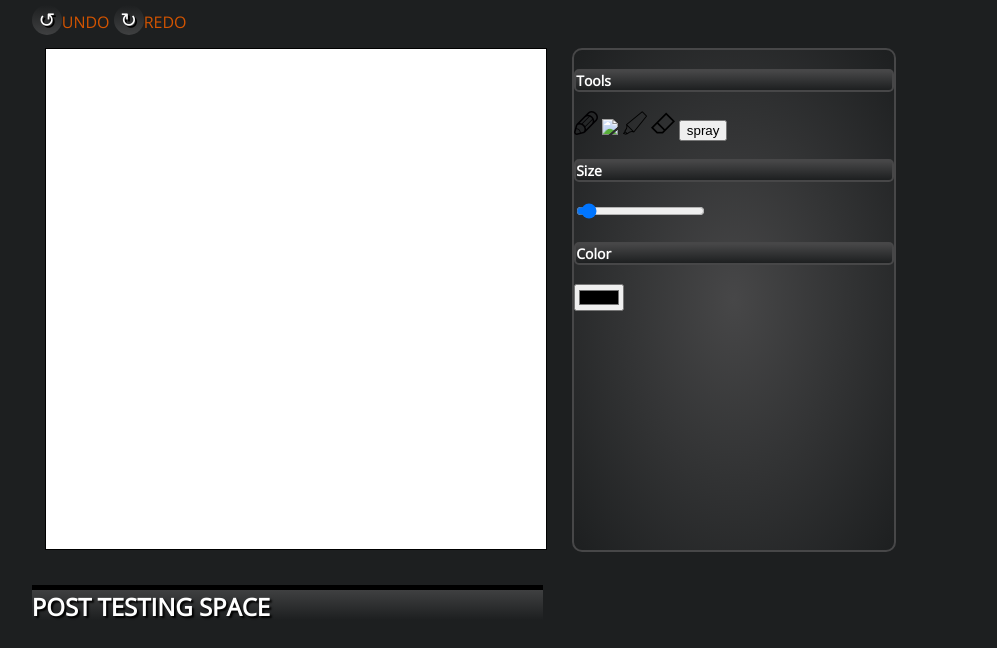
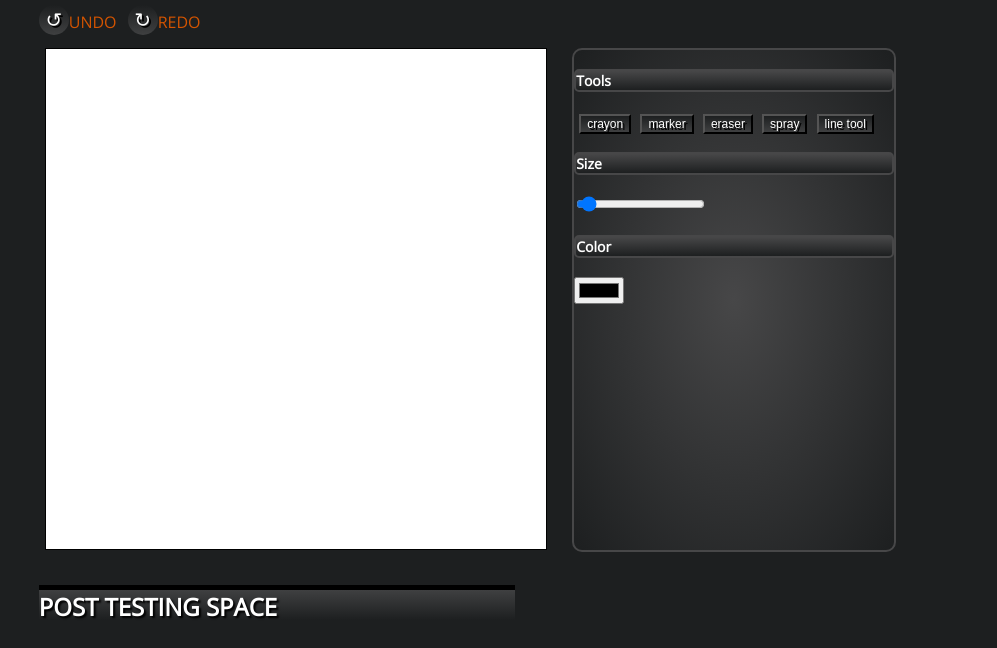
Before and after one commit to ericweidman/SKETCHr, a website: page public/index.html in a window 1280 px wide. Shown: the part 235-883 px from the top of the page, without its empty margins (45-1042 px from the left). Drawn offline with nearby package versions, Linux system fonts and the light colour scheme.

Commit message:
changed some styles in canvas

```diff
--- a/public/index.html
+++ b/public/index.html
@@ -23,10 +23,12 @@
 
     </section>
     <h1>SKETCH<span>r</span>
+
         <input class='button' type='button' id='clear' value='clear all'>
         <input class='button' type='button' id='save' value='save'>
         <input class='button' type="button" id='delete' value="remove">
         <input class='button' type='button' id='open' value='open'>
+
     </h1>
     <input class='statusButton' type='button' value='↺' id='undo'><span>UNDO</span>
     <input class='statusButton' type='button' value='↻' id='redo'><span>REDO</span>
@@ -35,11 +37,13 @@
     </div>
     <section class="sidebar">
       <h4>Tools</h4>
-      <img src="img/rubber.png"  id="crayon" value='crayon'>
-      <img src="#"  id="lineTool" value='lineTool'>
-      <img src="img/tool.png"   id="marker" value='marker'>
-      <img src="img/delete.png"  id="eraser" value='eraser'>
-      <input type="button" name="spray" value="spray">
+
+      <button class= "tools" type="button" name="crayon" value='crayon'>crayon</button>
+      <button class= "tools" type="button" name="marker" value='marker'>marker</button>
+      <button class= "tools" type="button" name="eraser" value='eraser'>eraser</button>
+      <button class= "tools" type="button" name="spray" value="spray">spray</button>
+      <button class= "tools" type="button" name="lineTool" value='lineTool'>line tool</button>
+
       <h4>Size</h4>
       <input id="slider" type ="range" min ="2" max="200" step ="2" value ="10"/>
       <h4>Color</h4>
--- a/public/styles.css
+++ b/public/styles.css
@@ -32,6 +32,7 @@ h4{
   background: linear-gradient(#474748,#1D1F20);
   border-radius: 5px;
   border: 2px solid #474748;
+
 }
 
 
@@ -41,7 +42,8 @@ h1{
   color: white;
   background: linear-gradient(#3F4041,#1D1F20);
   height: 30px;
-  width: 71%;
+  width: 66%;
+  margin-left: 7px;
   padding-right: 2%;
 }
 
@@ -60,6 +62,8 @@ span{
   border-radius: 5px;
   float: right;
   margin-top:1%;
+  margin-right: 5px;
+
 }
 
 .button:hover{
@@ -80,6 +84,7 @@ span{
   text-shadow: 2px 2px 0px black;
   border-radius: 15px;
   margin-top:1%;
+  margin-left: 7px;
 }
 
 .statusButton:hover{
@@ -88,11 +93,6 @@ span{
 }
 
 
-#crayon, #marker, #eraser, {
-  width: 30px;
-  margin-top: 20px;
-}
-
 .openTEST{
   float: left;
   display: inline-block;
@@ -100,6 +100,11 @@ span{
   margin-right: 25%;
 }
 
-#spray {
-  width: 120px;
+.tools {
+  margin-left: 5px;
+  background: linear-gradient(#1D1F20,#3F4041);
+  font-size: 12px;
+  color: white;
+  text-shadow: 2px 2px 0px black;
+
 }
```
